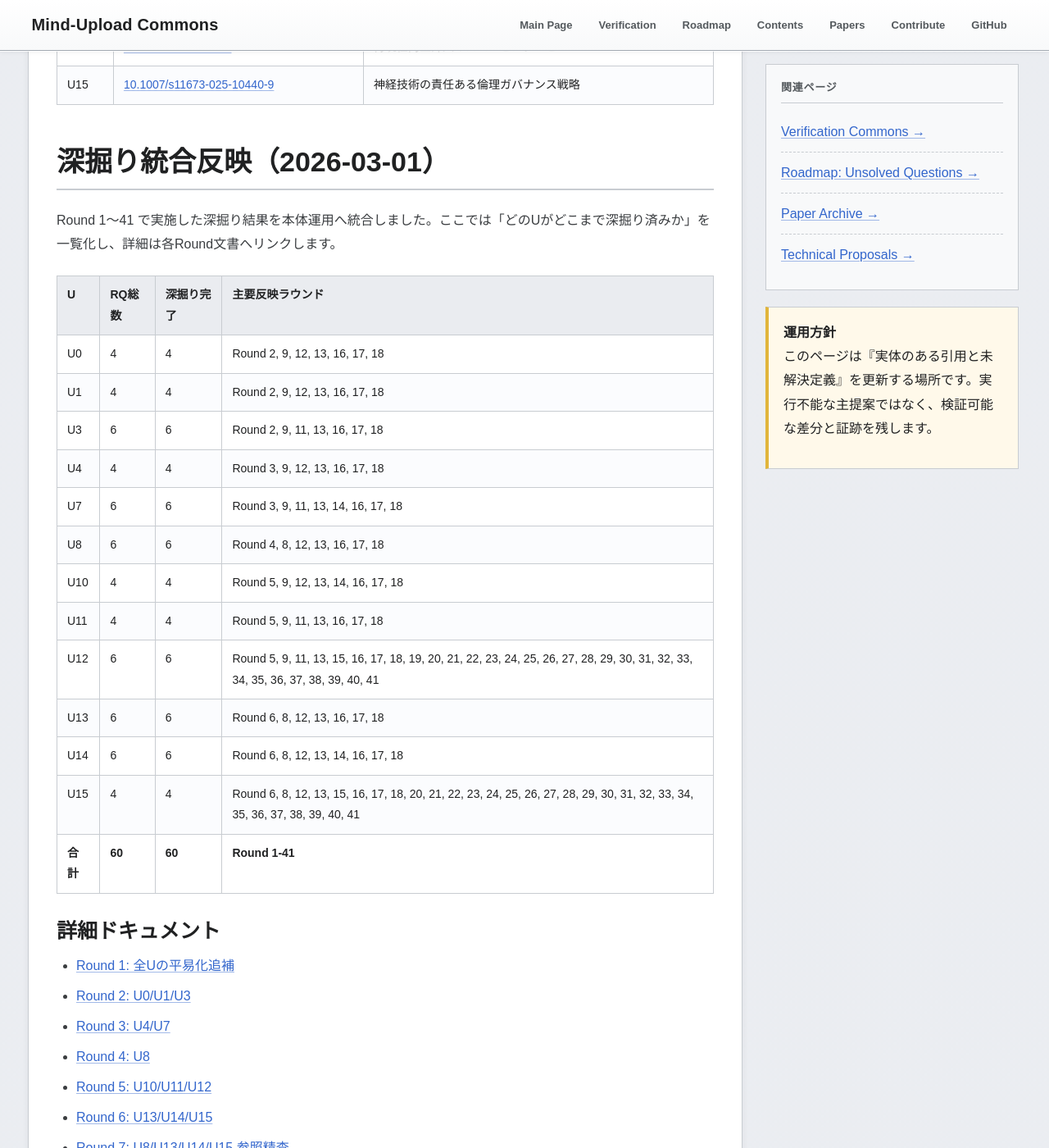
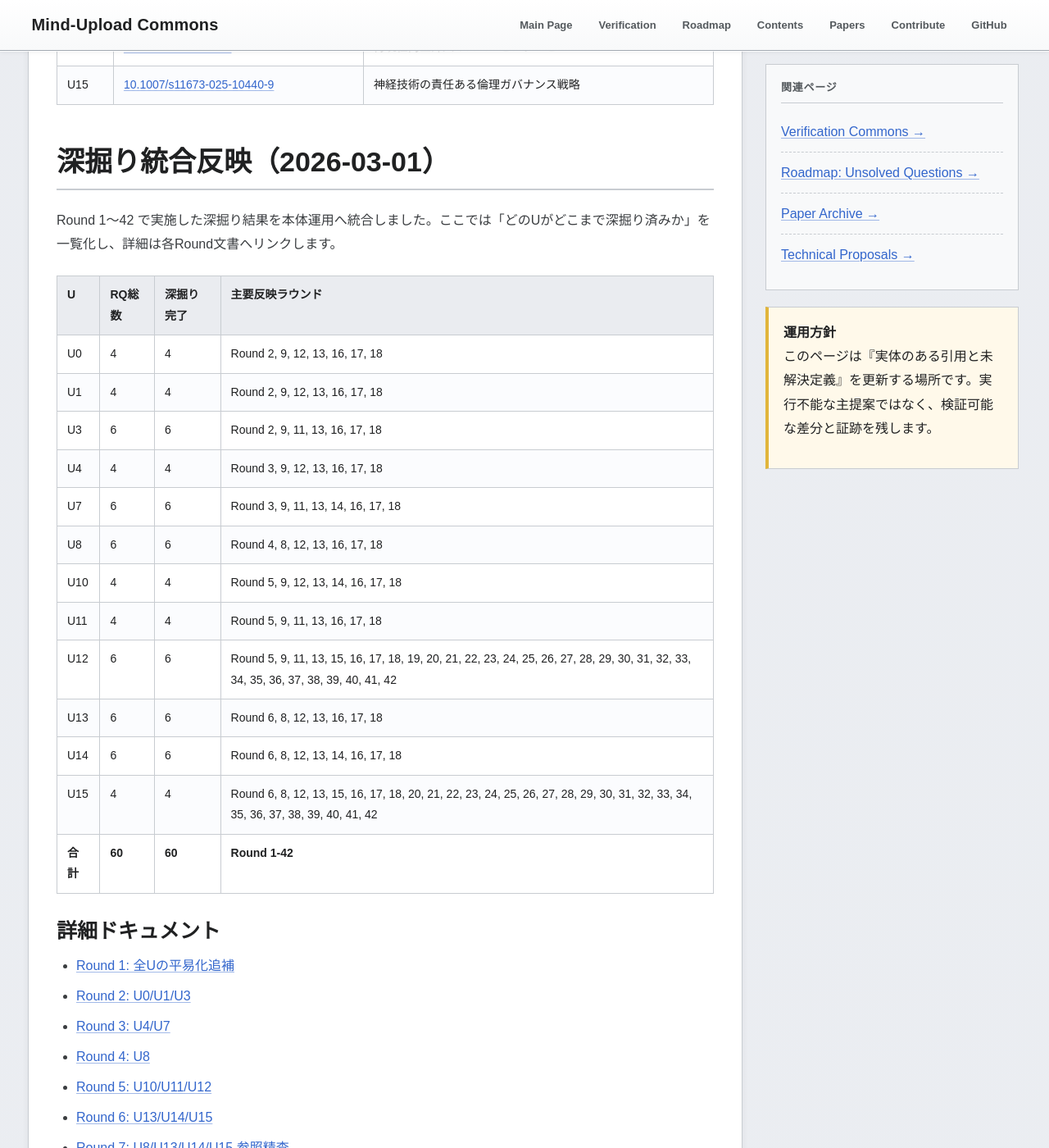
Before and after one commit to yasufumi-nakata/eegflow, a Jekyll site: the page built from research_harvest_50.md, in a window 1280 px wide and 1400 px high, scrolled down 6243 px. Shown: the whole window at 82% size. Built offline with Jekyll 4.4.1, drawn with Linux system fonts in a browser that asks for light colours; some of the changed text lies outside the part shown.

Commit message:
Add Round 42 resolution paths and evidence request board

```diff
--- a/research_harvest_50.md
+++ b/research_harvest_50.md
@@ -156,7 +156,7 @@
 <section class="section" id="deepening-integration-20260301">
 <h2 class="section-title">深掘り統合反映（2026-03-01）</h2>
 <p>
-Round 1〜41 で実施した深掘り結果を本体運用へ統合しました。ここでは「どのUがどこまで深掘り済みか」を一覧化し、詳細は各Round文書へリンクします。
+Round 1〜42 で実施した深掘り結果を本体運用へ統合しました。ここでは「どのUがどこまで深掘り済みか」を一覧化し、詳細は各Round文書へリンクします。
 </p>
 <table class="data-table">
 <thead><tr><th>U</th><th>RQ総数</th><th>深掘り完了</th><th>主要反映ラウンド</th></tr></thead><tbody>
@@ -168,11 +168,11 @@
 <tr><td>U8</td><td>6</td><td>6</td><td>Round 4, 8, 12, 13, 16, 17, 18</td></tr>
 <tr><td>U10</td><td>4</td><td>4</td><td>Round 5, 9, 12, 13, 14, 16, 17, 18</td></tr>
 <tr><td>U11</td><td>4</td><td>4</td><td>Round 5, 9, 11, 13, 16, 17, 18</td></tr>
-<tr><td>U12</td><td>6</td><td>6</td><td>Round 5, 9, 11, 13, 15, 16, 17, 18, 19, 20, 21, 22, 23, 24, 25, 26, 27, 28, 29, 30, 31, 32, 33, 34, 35, 36, 37, 38, 39, 40, 41</td></tr>
+<tr><td>U12</td><td>6</td><td>6</td><td>Round 5, 9, 11, 13, 15, 16, 17, 18, 19, 20, 21, 22, 23, 24, 25, 26, 27, 28, 29, 30, 31, 32, 33, 34, 35, 36, 37, 38, 39, 40, 41, 42</td></tr>
 <tr><td>U13</td><td>6</td><td>6</td><td>Round 6, 8, 12, 13, 16, 17, 18</td></tr>
 <tr><td>U14</td><td>6</td><td>6</td><td>Round 6, 8, 12, 13, 14, 16, 17, 18</td></tr>
-<tr><td>U15</td><td>4</td><td>4</td><td>Round 6, 8, 12, 13, 15, 16, 17, 18, 20, 21, 22, 23, 24, 25, 26, 27, 28, 29, 30, 31, 32, 33, 34, 35, 36, 37, 38, 39, 40, 41</td></tr>
-<tr><td><strong>合計</strong></td><td><strong>60</strong></td><td><strong>60</strong></td><td><strong>Round 1-41</strong></td></tr>
+<tr><td>U15</td><td>4</td><td>4</td><td>Round 6, 8, 12, 13, 15, 16, 17, 18, 20, 21, 22, 23, 24, 25, 26, 27, 28, 29, 30, 31, 32, 33, 34, 35, 36, 37, 38, 39, 40, 41, 42</td></tr>
+<tr><td><strong>合計</strong></td><td><strong>60</strong></td><td><strong>60</strong></td><td><strong>Round 1-42</strong></td></tr>
 </tbody></table>
 
 <h3>詳細ドキュメント</h3>
@@ -218,6 +218,7 @@
 <li><a href="research_deepening_round39_2026-03-01.html">Round 39: 証跡鮮度スコアと判定クローズ条件の固定</a></li>
 <li><a href="research_deepening_round40_2026-03-01.html">Round 40: 監査バンドルマニフェストとreopenウォッチリストの固定</a></li>
 <li><a href="research_deepening_round41_2026-03-01.html">Round 41: ハンドオフ完了証跡と未解決キュー管理の固定</a></li>
+<li><a href="research_deepening_round42_2026-03-01.html">Round 42: 未解決キュー解消経路と追加証跡依頼ボードの固定</a></li>
 </ul>
 
 <h3>整合性監査（証跡）</h3>
@@ -463,6 +464,12 @@
 Round 41 のハンドオフ完了証跡と未解決キュー管理の固定は
 <a href="automation/rq_regulation_handoff_completion_certificate_round41_2026-03-01.csv" target="_blank">rq_regulation_handoff_completion_certificate_round41_2026-03-01.csv</a>（問い別ハンドオフ完了証跡）と
 <a href="automation/rq_regulation_unresolved_issue_queue_round41_2026-03-01.csv" target="_blank">rq_regulation_unresolved_issue_queue_round41_2026-03-01.csv</a>（問い別未解決キュー）
+に記録しています。
+</p>
+<p class="small">
+Round 42 の未解決キュー解消経路と追加証跡依頼ボードの固定は
+<a href="automation/rq_regulation_resolution_path_round42_2026-03-01.csv" target="_blank">rq_regulation_resolution_path_round42_2026-03-01.csv</a>（問い別解消経路）と
+<a href="automation/rq_regulation_evidence_request_board_round42_2026-03-01.csv" target="_blank">rq_regulation_evidence_request_board_round42_2026-03-01.csv</a>（問い別追加証跡依頼ボード）
 に記録しています。
 </p>
 </section>
```
Also changed, not shown: automation/rq_regulation_evidence_request_board_round42_2026-03-01.csv (added, +11 -0 lines), automation/rq_regulation_resolution_path_round42_2026-03-01.csv (added, +11 -0 lines), research_deepening_continue_guide_2026-03-01.md (+6 -2 lines), research_deepening_round42_2026-03-01.md (added, +64 -0 lines).
